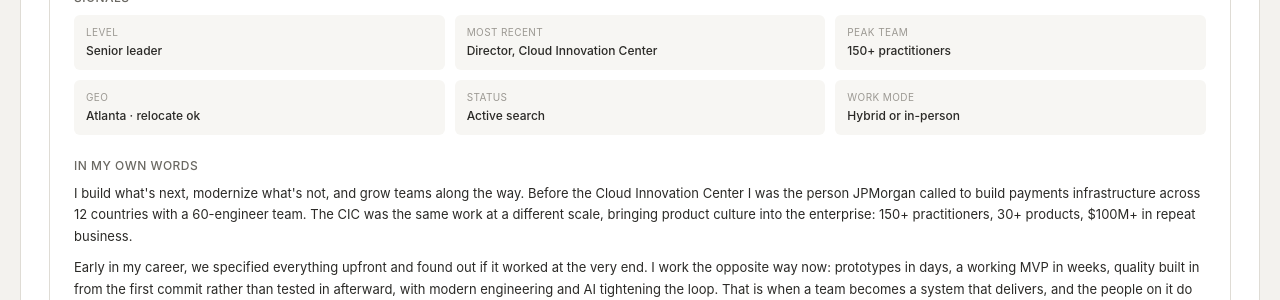
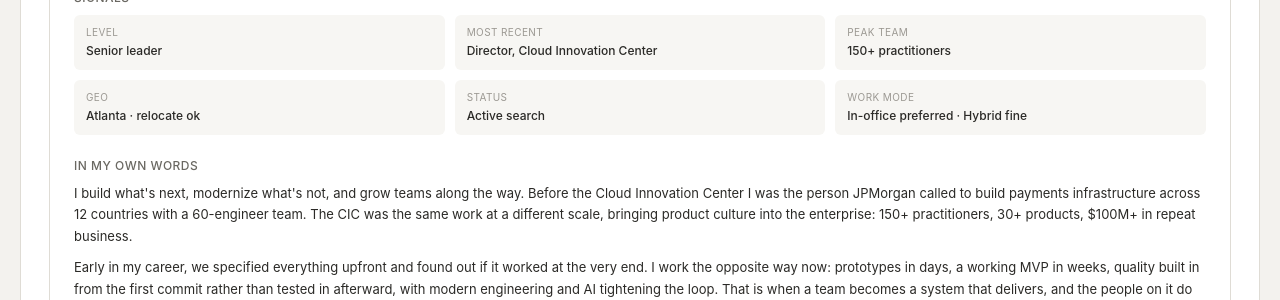
Before and after one commit to mcpugmire1/mattgpt-design-spec, a Jekyll site: the page wireframes/MATTGPT_WIREFRAMES_v4.html, which Jekyll copies as it is, in a window 1280 px wide and 900 px high, scrolled down 2489 px. Shown: the part 152-452 px from the top of the window. Built offline with Jekyll 4.4.1, drawn with Linux system fonts in a browser that asks for light colours.

Commit message:
fix: wireframe v4 Work mode tile matches the app
The My Profile Work mode tile read "Hybrid or in-person". The app's
work_model in data/matt_profile.json is "In-office preferred" with
the subline "Hybrid fine" (app 1e79f4e, 6c74f86, MATTGPT-354). The
superseded banner does not cover the profile tiles, so the tile is
updated. The Role Match tile's "Hybrid 3 days" is a sample JD's
logistics and stays.

Changes:
- My Profile signals: Work mode tile reads "In-office preferred ·
  Hybrid fine"

Files Updated:
- wireframes/MATTGPT_WIREFRAMES_v4.html

```diff
--- a/wireframes/MATTGPT_WIREFRAMES_v4.html
+++ b/wireframes/MATTGPT_WIREFRAMES_v4.html
@@ -483,7 +483,7 @@ body { font-family: -apple-system, BlinkMacSystemFont, "Segoe UI", Roboto, sans-
 <div class="prof-signal-tile"><p class="prof-signal-lbl">Peak team</p><p class="prof-signal-val">150+ practitioners</p></div>
 <div class="prof-signal-tile"><p class="prof-signal-lbl">Geo</p><p class="prof-signal-val">Atlanta · relocate ok</p></div>
 <div class="prof-signal-tile"><p class="prof-signal-lbl">Status</p><p class="prof-signal-val">Active search</p></div>
-<div class="prof-signal-tile"><p class="prof-signal-lbl">Work mode</p><p class="prof-signal-val">Hybrid or in-person</p></div>
+<div class="prof-signal-tile"><p class="prof-signal-lbl">Work mode</p><p class="prof-signal-val">In-office preferred · Hybrid fine</p></div>
 </div>
 </div>
 
```
